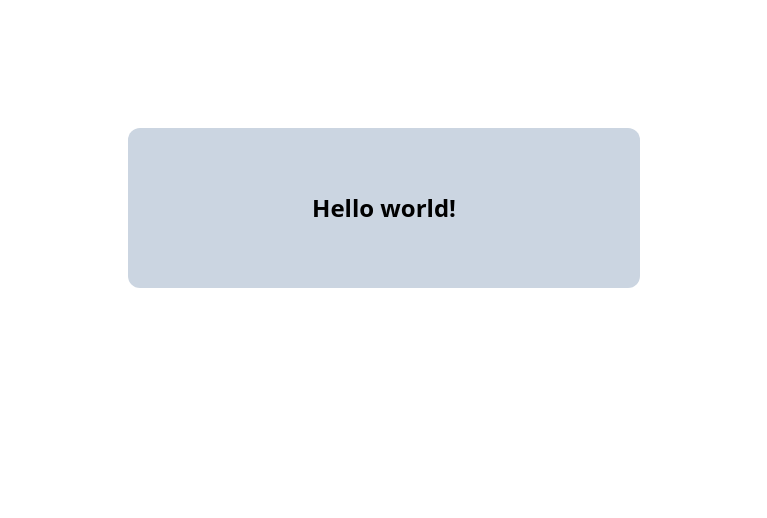
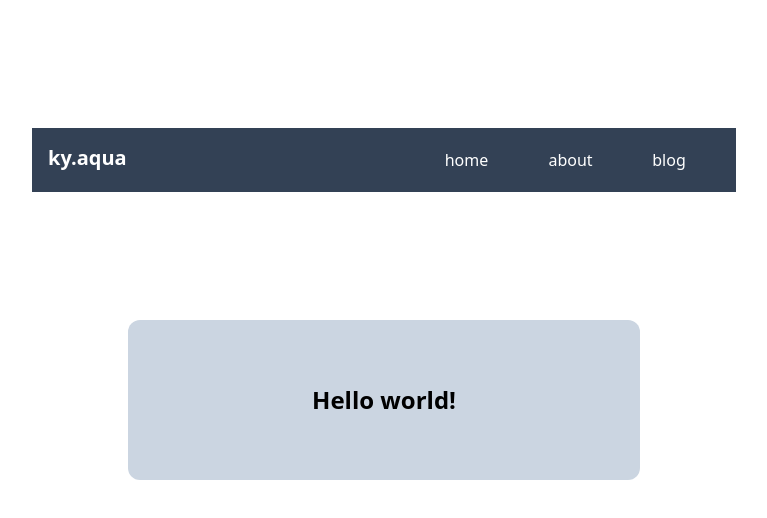
Before and after one commit to TrainThemAll/kyaqua, a plain HTML site: page index.html in a window 1280 px wide. Shown: the whole page, without its empty margins (256-1023 px from the left). Drawn offline with Linux system fonts and the light colour scheme.

Commit message:
navbar set up!!

```diff
--- a/index.html
+++ b/index.html
@@ -7,6 +7,22 @@
         <link href="./output.css" rel="stylesheet">
     </head>
     <body>
+        <div class="bg-slate-700 h-16 m-32 mx-72">
+            <div class="flex flex-row">
+                <div class="basis-2/3 h-16 p-4">
+                    <h1 class="font-bold text-xl text-white">ky.aqua</h1>
+                </div>
+                <div class="basis-1/6 h-16 p-5">
+                    <h1 class="text-l text-white">home</h1>
+                </div>
+                <div class="basis-1/6 h-16 p-5">
+                    <h1 class="text-l text-white">about</h1>
+                </div>
+                <div class="basis-1/6 h-16 p-5">
+                    <h1 class="text-l text-white">blog</h1>
+                </div>
+            </div>
+        </div>
         <div class="bg-slate-300 m-32 mx-96 rounded-xl hover:shadow-lg">
             <p class="p-16 text-2xl text-center font-bold">Hello world!</p>
         </div>
```
Also changed, not shown: output.css.
